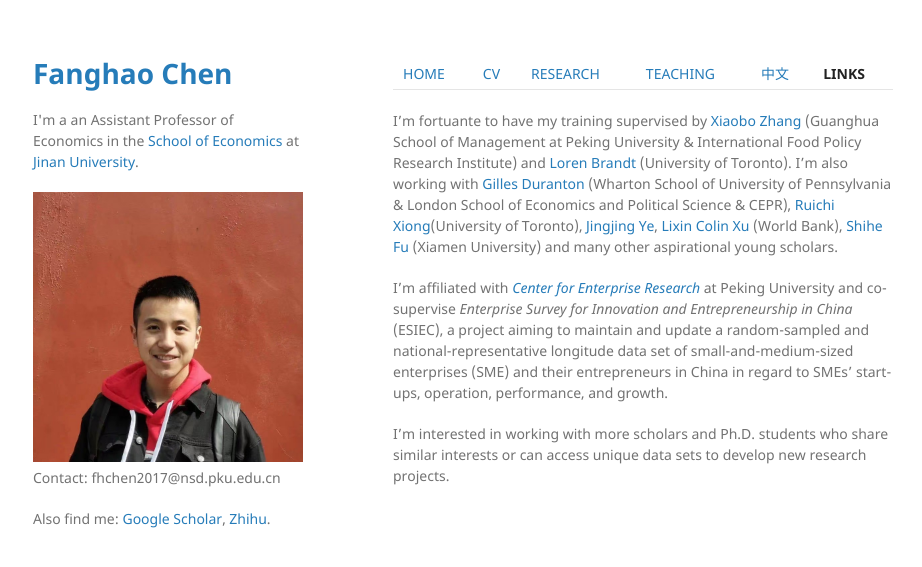
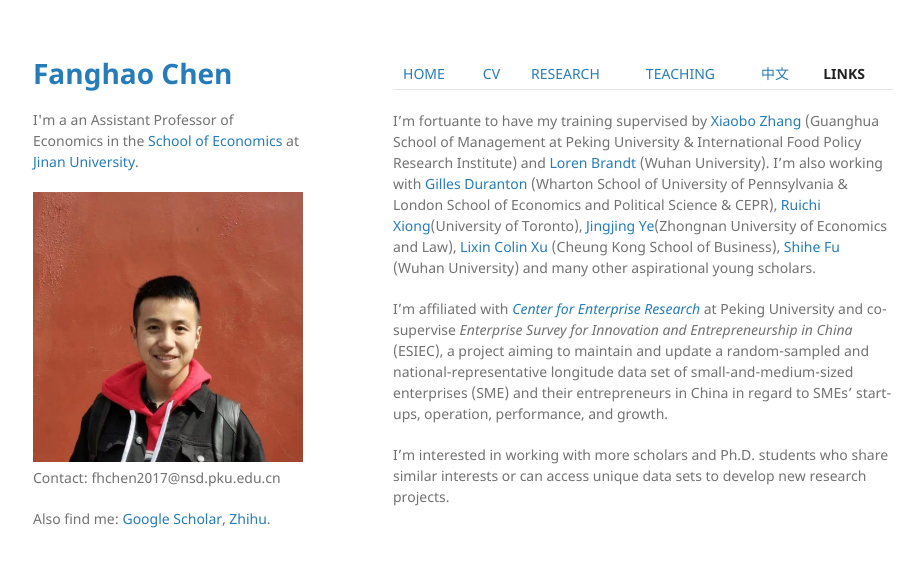
Before and after one commit to FanghaoChen/homepage, a Jekyll site: the page built from links.md, in a window 1280 px wide. Shown: the top 567 px of the page, without its empty margins (177-1099 px from the left). Built offline with Jekyll 4.4.1, drawn with Linux system fonts in a browser that asks for light colours; our own code applies the rules of GitHub Pages for plain Markdown files.

Commit message:
Update links.md

```diff
--- a/links.md
+++ b/links.md
@@ -1,6 +1,6 @@
 [HOME](./index.md) | [CV](./assets/CV_FanghaoChen_231105.pdf) | [RESEARCH](./research.md) | [TEACHING](./teaching.md) | [中文](./chinesepage.md) | [**LINKS**](./links.md)
 
-I'm fortuante to have my training supervised by [Xiaobo Zhang](https://www.gsm.pku.edu.cn/jsjjxq.jsp?urltype=tree.TreeTempUrl&wbtreeid=1141&user_id=x.zhang) (Guanghua School of Management at Peking University & International Food Policy Research Institute) and [Loren Brandt](https://brandt.economics.utoronto.ca/) (University of Toronto). I'm also working with [Gilles Duranton](http://real-faculty.wharton.upenn.edu/duranton/) (Wharton School of University of Pennsylvania & London School of Economics and Political Science & CEPR), [Ruichi Xiong](https://www.ruichixiong.com/)(University of Toronto), [Jingjing Ye](https://csxy.zuel.edu.cn/2022/0903/c7501a305013/pagem.htm), [Lixin Colin Xu](https://www.worldbank.org/en/about/people/l/l-colin-xu) (World Bank), [Shihe Fu](https://ideas.repec.org/e/pfu39.html) (Xiamen University) and many other aspirational young scholars.
+I'm fortuante to have my training supervised by [Xiaobo Zhang](https://www.gsm.pku.edu.cn/jsjjxq.jsp?urltype=tree.TreeTempUrl&wbtreeid=1141&user_id=x.zhang) (Guanghua School of Management at Peking University & International Food Policy Research Institute) and [Loren Brandt](https://brandt.economics.utoronto.ca/) (Wuhan University). I'm also working with [Gilles Duranton](http://real-faculty.wharton.upenn.edu/duranton/) (Wharton School of University of Pennsylvania & London School of Economics and Political Science & CEPR), [Ruichi Xiong](https://www.ruichixiong.com/)(University of Toronto), [Jingjing Ye](https://csxy.zuel.edu.cn/2022/0903/c7501a305013/pagem.htm)(Zhongnan University of Economics and Law), [Lixin Colin Xu]([https://www.worldbank.org/en/about/people/l/l-colin-xu](https://english.ckgsb.edu.cn/faculty/lixin-colin-xu/)) (Cheung Kong School of Business), [Shihe Fu](https://ideas.repec.org/e/pfu39.html) (Wuhan University) and many other aspirational young scholars.
 
 I'm affiliated with [_Center for Enterprise Research_](https://www.cer.pku.edu.cn/) at Peking University and co-supervise _Enterprise Survey for Innovation and Entrepreneurship in China_ (ESIEC), a project aiming to maintain and update a random-sampled and national-representative longitude data set of small-and-medium-sized enterprises (SME) and their entrepreneurs in China in regard to SMEs’ start-ups, operation, performance, and growth.
 
```
